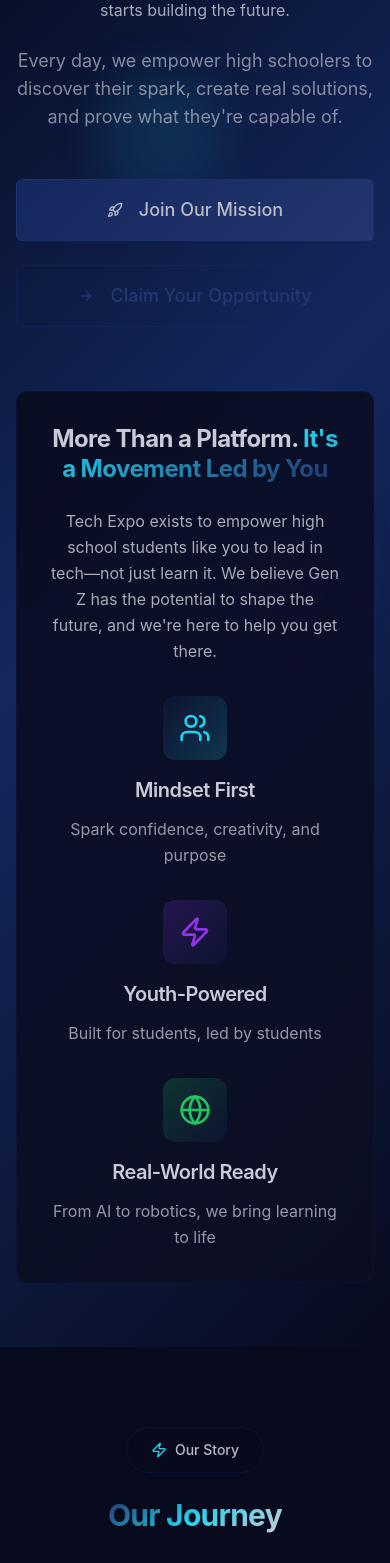
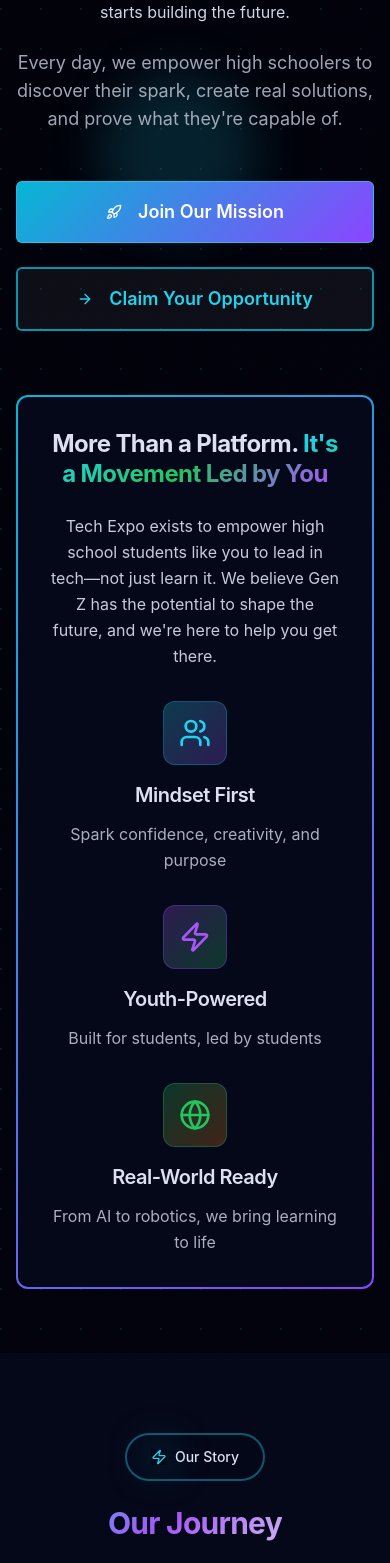
Before and after one commit to 15112011/Al-Rawda-Mosque, a React (Vite) app: page / in a window 390 px wide. Shown: the part 432-1995 px from the top of the page. Built offline with nearby package versions, Linux system fonts and the light colour scheme.

Commit message:
Enhance website color scheme
Make the website colors more vibrant and distinct.

```diff
--- a/src/components/HeroSection.tsx
+++ b/src/components/HeroSection.tsx
@@ -9,89 +9,90 @@ const HeroSection = () => {
       {/* Enhanced background with multiple layers */}
       <div className="absolute inset-0 tech-gradient"></div>
 
-      {/* Animated background elements */}
+      {/* Animated background elements with brighter colors */}
       <div className="absolute inset-0">
-        <div className="absolute top-1/4 left-1/4 w-32 h-32 bg-[rgb(var(--tech-cyan))]/10 rounded-full blur-xl animate-float"></div>
-        <div className="absolute top-3/4 right-1/4 w-24 h-24 bg-[rgb(var(--penn-blue))]/20 rounded-full blur-xl animate-float" style={{ animationDelay: '1s' }}></div>
-        <div className="absolute top-1/2 left-1/2 w-40 h-40 bg-[rgb(var(--tech-purple))]/10 rounded-full blur-xl animate-float" style={{ animationDelay: '2s' }}></div>
-        <div className="absolute top-20 right-1/3 w-20 h-20 bg-[rgb(var(--tech-cyan))]/15 rounded-full blur-xl animate-float" style={{ animationDelay: '3s' }}></div>
+        <div className="absolute top-1/4 left-1/4 w-40 h-40 bg-[rgb(var(--tech-cyan-bright))]/15 rounded-full blur-xl animate-float"></div>
+        <div className="absolute top-3/4 right-1/4 w-32 h-32 bg-[rgb(var(--tech-purple-bright))]/20 rounded-full blur-xl animate-float" style={{ animationDelay: '1s' }}></div>
+        <div className="absolute top-1/2 left-1/2 w-48 h-48 bg-[rgb(var(--tech-green-bright))]/12 rounded-full blur-xl animate-float" style={{ animationDelay: '2s' }}></div>
+        <div className="absolute top-20 right-1/3 w-28 h-28 bg-[rgb(var(--tech-orange-bright))]/18 rounded-full blur-xl animate-float" style={{ animationDelay: '3s' }}></div>
+        <div className="absolute bottom-1/4 left-1/3 w-36 h-36 bg-[rgb(var(--tech-pink))]/15 rounded-full blur-xl animate-float" style={{ animationDelay: '4s' }}></div>
       </div>
 
       {/* Grid pattern overlay */}
-      <div className="absolute inset-0 opacity-10">
+      <div className="absolute inset-0 opacity-15">
         <div className="absolute inset-0" style={{
-          backgroundImage: `radial-gradient(circle at 1px 1px, rgb(var(--penn-blue)) 1px, transparent 0)`,
+          backgroundImage: `radial-gradient(circle at 1px 1px, rgb(var(--tech-cyan)) 1px, transparent 0)`,
           backgroundSize: '40px 40px'
         }}></div>
       </div>
 
       <div className="container mx-auto container-padding text-center relative z-10">
         <div className="max-w-5xl mx-auto animate-fade-in-scale">
-          {/* Badge */}
-          <div className="inline-flex items-center gap-2 bg-[rgb(var(--rich-black))]/60 backdrop-blur-sm border border-[rgb(var(--penn-blue))]/30 rounded-full px-6 py-3 mb-8">
-            <Sparkles className="h-4 w-4 text-[rgb(var(--tech-cyan))]" />
-            <span className="text-sm font-medium text-[rgb(var(--french-gray))]">Student-Led Tech Revolution</span>
+          {/* Badge with vibrant colors */}
+          <div className="inline-flex items-center gap-2 bg-[rgb(var(--rich-black))]/70 backdrop-blur-sm border-2 border-[rgb(var(--tech-cyan-bright))]/40 rounded-full px-6 py-3 mb-8 hover-glow">
+            <Sparkles className="h-4 w-4 text-[rgb(var(--tech-cyan-bright))] animate-pulse-glow" />
+            <span className="text-sm font-medium text-[rgb(var(--french-gray-light))]">Student-Led Tech Revolution</span>
           </div>
 
           <h1 className="heading-xl mb-8 leading-tight">
             <span className="text-[rgb(var(--french-gray-light))]">Where</span>
             <br />
-            <span className="text-gradient">Gen Z meets real tech</span>
+            <span className="text-gradient animate-color-shift">Gen Z meets real tech</span>
           </h1>
 
-          <p className="text-body text-[rgb(var(--french-gray))]/90 mb-6 max-w-4xl mx-auto">
+          <p className="text-body text-[rgb(var(--french-gray-light))]/95 mb-6 max-w-4xl mx-auto">
             Tech Expo doesn't just talk tech — it builds it. A student-led revolution powering the next wave of tech creators.
             From raw potential to real impact, this is where the next generation starts building the future.
           </p>
 
-          <p className="text-lg text-[rgb(var(--french-gray))]/70 mb-12 max-w-3xl mx-auto">
+          <p className="text-lg text-[rgb(var(--french-gray))]/80 mb-12 max-w-3xl mx-auto">
             Every day, we empower high schoolers to discover their spark, create real solutions, and prove what they're capable of.
           </p>
 
           <div className="flex flex-col sm:flex-row gap-6 justify-center mb-16">
-            <Button className="btn-primary text-[rgb(var(--french-gray))] text-lg px-8 py-4 h-auto">
+            <Button className="btn-primary text-white text-lg px-8 py-4 h-auto font-semibold">
               <Rocket className="h-5 w-5 mr-2" />
               Join Our Mission
             </Button>
-            <Button className="btn-secondary text-lg px-8 py-4 h-auto">
+            <Button className="btn-secondary text-lg px-8 py-4 h-auto font-semibold">
               <ArrowRight className="h-5 w-5 mr-2" />
               Claim Your Opportunity
             </Button>
           </div>
 
           {/* Enhanced Why Tech Expo Section */}
-          <div className="card-gradient card-hover rounded-xl p-8 lg:p-12 mb-16 hover-glow">
+          <div className="card-gradient card-hover rounded-xl p-8 lg:p-12 mb-16 hover-glow border-gradient">
             <h2 className="heading-md mb-6 text-[rgb(var(--french-gray-light))]">
               More Than a Platform. <span className="text-gradient-alt">It's a Movement Led by You</span>
             </h2>
-            <p className="text-body text-[rgb(var(--french-gray))]/90 mb-8 max-w-3xl mx-auto">
+            <p className="text-body text-[rgb(var(--french-gray-light))]/90 mb-8 max-w-3xl mx-auto">
               Tech Expo exists to empower high school students like you to lead in tech—not just learn it.
               We believe Gen Z has the potential to shape the future, and we're here to help you get there.
             </p>
 
             <div className="grid grid-cols-1 md:grid-cols-3 gap-8">
               <div className="text-center group">
-                <div className="w-16 h-16 bg-gradient-to-br from-[rgb(var(--penn-blue))]/20 to-[rgb(var(--tech-cyan))]/20 rounded-xl flex items-center justify-center mx-auto mb-4 group-hover:scale-110 transition-transform duration-300">
-                  <Users className="h-8 w-8 text-[rgb(var(--tech-cyan))]" />
+                <div className="w-16 h-16 bg-gradient-to-br from-[rgb(var(--tech-cyan-bright))]/25 to-[rgb(var(--tech-purple-bright))]/25 rounded-xl flex items-center justify-center mx-auto mb-4 group-hover:scale-110 transition-transform duration-300 glow-cyan border border-[rgb(var(--tech-cyan))]/30">
+                  <Users className="h-8 w-8 text-[rgb(var(--tech-cyan-bright))]" />
                 </div>
                 <h3 className="text-xl font-semibold text-[rgb(var(--french-gray-light))] mb-3">Mindset First</h3>
-                <p className="text-[rgb(var(--french-gray))]/80">Spark confidence, creativity, and purpose</p>
+                <p className="text-[rgb(var(--french-gray))]/85">Spark confidence, creativity, and purpose</p>
               </div>
 
               <div className="text-center group">
-                <div className="w-16 h-16 bg-gradient-to-br from-[rgb(var(--tech-purple))]/20 to-[rgb(var(--penn-blue))]/20 rounded-xl flex items-center justify-center mx-auto mb-4 group-hover:scale-110 transition-transform duration-300">
-                  <Zap className="h-8 w-8 text-[rgb(var(--tech-purple))]" />
+                <div className="w-16 h-16 bg-gradient-to-br from-[rgb(var(--tech-purple-bright))]/25 to-[rgb(var(--tech-green-bright))]/25 rounded-xl flex items-center justify-center mx-auto mb-4 group-hover:scale-110 transition-transform duration-300 glow-purple border border-[rgb(var(--tech-purple))]/30">
+                  <Zap className="h-8 w-8 text-[rgb(var(--tech-purple-bright))]" />
                 </div>
                 <h3 className="text-xl font-semibold text-[rgb(var(--french-gray-light))] mb-3">Youth-Powered</h3>
-                <p className="text-[rgb(var(--french-gray))]/80">Built for students, led by students</p>
+                <p className="text-[rgb(var(--french-gray))]/85">Built for students, led by students</p>
               </div>
 
               <div className="text-center group">
-                <div className="w-16 h-16 bg-gradient-to-br from-[rgb(var(--tech-green))]/20 to-[rgb(var(--penn-blue))]/20 rounded-xl flex items-center justify-center mx-auto mb-4 group-hover:scale-110 transition-transform duration-300">
-                  <Globe className="h-8 w-8 text-[rgb(var(--tech-green))]" />
+                <div className="w-16 h-16 bg-gradient-to-br from-[rgb(var(--tech-green-bright))]/25 to-[rgb(var(--tech-orange-bright))]/25 rounded-xl flex items-center justify-center mx-auto mb-4 group-hover:scale-110 transition-transform duration-300 glow-green border border-[rgb(var(--tech-green))]/30">
+                  <Globe className="h-8 w-8 text-[rgb(var(--tech-green-bright))]" />
                 </div>
                 <h3 className="text-xl font-semibold text-[rgb(var(--french-gray-light))] mb-3">Real-World Ready</h3>
-                <p className="text-[rgb(var(--french-gray))]/80">From AI to robotics, we bring learning to life</p>
+                <p className="text-[rgb(var(--french-gray))]/85">From AI to robotics, we bring learning to life</p>
               </div>
             </div>
           </div>
--- a/src/components/TimelineSection.tsx
+++ b/src/components/TimelineSection.tsx
@@ -46,11 +46,11 @@ const TimelineSection = () => {
 
   const getColorClasses = (color: string) => {
     switch (color) {
-      case 'tech-purple': return 'from-[rgb(var(--tech-purple))]/20 to-[rgb(var(--penn-blue))]/20 text-[rgb(var(--tech-purple))]';
-      case 'tech-cyan': return 'from-[rgb(var(--tech-cyan))]/20 to-[rgb(var(--penn-blue))]/20 text-[rgb(var(--tech-cyan))]';
-      case 'tech-green': return 'from-[rgb(var(--tech-green))]/20 to-[rgb(var(--penn-blue))]/20 text-[rgb(var(--tech-green))]';
-      case 'tech-orange': return 'from-[rgb(var(--tech-orange))]/20 to-[rgb(var(--penn-blue))]/20 text-[rgb(var(--tech-orange))]';
-      default: return 'from-[rgb(var(--penn-blue))]/20 to-[rgb(var(--tech-cyan))]/20 text-[rgb(var(--penn-blue))]';
+      case 'tech-purple': return 'from-[rgb(var(--tech-purple-bright))]/25 to-[rgb(var(--tech-cyan-bright))]/25 text-[rgb(var(--tech-purple-bright))]';
+      case 'tech-cyan': return 'from-[rgb(var(--tech-cyan-bright))]/25 to-[rgb(var(--tech-green-bright))]/25 text-[rgb(var(--tech-cyan-bright))]';
+      case 'tech-green': return 'from-[rgb(var(--tech-green-bright))]/25 to-[rgb(var(--tech-orange-bright))]/25 text-[rgb(var(--tech-green-bright))]';
+      case 'tech-orange': return 'from-[rgb(var(--tech-orange-bright))]/25 to-[rgb(var(--tech-pink))]/25 text-[rgb(var(--tech-orange-bright))]';
+      default: return 'from-[rgb(var(--tech-cyan-bright))]/25 to-[rgb(var(--tech-purple-bright))]/25 text-[rgb(var(--tech-cyan-bright))]';
     }
   };
 
@@ -58,55 +58,55 @@ const TimelineSection = () => {
     <section className="section-padding bg-gradient-to-b from-[rgb(var(--rich-black))] to-[rgb(var(--rich-black-2))]">
       <div className="container mx-auto container-padding">
         <div className="text-center mb-16">
-          <div className="inline-flex items-center gap-2 bg-[rgb(var(--rich-black))]/60 backdrop-blur-sm border border-[rgb(var(--penn-blue))]/30 rounded-full px-6 py-3 mb-6">
-            <Zap className="h-4 w-4 text-[rgb(var(--tech-cyan))]" />
-            <span className="text-sm font-medium text-[rgb(var(--french-gray))]">Our Story</span>
+          <div className="inline-flex items-center gap-2 bg-[rgb(var(--rich-black))]/70 backdrop-blur-sm border-2 border-[rgb(var(--tech-cyan-bright))]/40 rounded-full px-6 py-3 mb-6 hover-glow">
+            <Zap className="h-4 w-4 text-[rgb(var(--tech-cyan-bright))] animate-pulse-glow" />
+            <span className="text-sm font-medium text-[rgb(var(--french-gray-light))]">Our Story</span>
           </div>
           <h2 className="heading-lg mb-6">
-            <span className="text-gradient">Our Journey</span>
+            <span className="text-gradient animate-color-shift">Our Journey</span>
           </h2>
-          <p className="text-body text-[rgb(var(--french-gray))]/80 max-w-3xl mx-auto">
+          <p className="text-body text-[rgb(var(--french-gray-light))]/85 max-w-3xl mx-auto">
             From a bold idea to a growing movement, here's how Tech Expo began transforming tech education for Gen Z.
           </p>
         </div>
 
         <div className="max-w-5xl mx-auto">
           <div className="relative">
-            {/* Enhanced timeline line */}
-            <div className="absolute left-1/2 transform -translate-x-px h-full w-0.5 bg-gradient-to-b from-[rgb(var(--penn-blue))]/30 via-[rgb(var(--tech-cyan))]/50 to-[rgb(var(--penn-blue))]/30"></div>
+            {/* Enhanced timeline line with gradient */}
+            <div className="absolute left-1/2 transform -translate-x-px h-full w-1 bg-gradient-to-b from-[rgb(var(--tech-cyan-bright))]/40 via-[rgb(var(--tech-purple-bright))]/60 to-[rgb(var(--tech-green-bright))]/40 rounded-full"></div>
 
             {timelineEvents.map((event, index) => (
               <div key={index} className={`relative flex items-center ${index % 2 === 0 ? 'justify-start' : 'justify-end'} mb-12 last:mb-0`}>
-                {/* Enhanced timeline dot */}
-                <div className={`absolute left-1/2 transform -translate-x-1/2 w-6 h-6 rounded-full border-4 border-[rgb(var(--rich-black))] z-10 bg-gradient-to-br ${getColorClasses(event.color).split(' ').slice(0, 2).join(' ')}`}></div>
+                {/* Enhanced timeline dot with glow */}
+                <div className={`absolute left-1/2 transform -translate-x-1/2 w-8 h-8 rounded-full border-4 border-[rgb(var(--rich-black))] z-10 bg-gradient-to-br ${getColorClasses(event.color).split(' ').slice(0, 2).join(' ')} animate-pulse-glow`}></div>
 
-                {/* Content card */}
-                <Card className={`w-5/12 ${index % 2 === 0 ? 'mr-auto' : 'ml-auto'} card-gradient card-hover hover-glow animate-slide-up`} style={{ animationDelay: `${index * 200}ms` }}>
+                {/* Content card with enhanced styling */}
+                <Card className={`w-5/12 ${index % 2 === 0 ? 'mr-auto' : 'ml-auto'} card-gradient card-hover hover-glow animate-slide-up border-2 border-[rgb(var(--tech-cyan))]/30`} style={{ animationDelay: `${index * 200}ms` }}>
                   <CardContent className="p-8">
                     <div className="flex items-center gap-3 mb-4">
-                      <Badge className={`bg-gradient-to-r ${getColorClasses(event.color)} border-none text-xs px-3 py-1.5 font-medium`}>
+                      <Badge className={`bg-gradient-to-r ${getColorClasses(event.color)} border-2 border-current text-xs px-3 py-1.5 font-bold`}>
                         {event.type === 'milestone' ? 'Launch' : event.type === 'upcoming' ? 'Coming Soon' : 'Event'}
                       </Badge>
-                      <div className="flex items-center gap-1 text-sm text-[rgb(var(--french-gray))]/70">
-                        <Calendar className="h-4 w-4" />
+                      <div className="flex items-center gap-1 text-sm text-[rgb(var(--french-gray-light))]/80">
+                        <Calendar className="h-4 w-4 text-[rgb(var(--tech-cyan-bright))]" />
                         {event.date}
                       </div>
                     </div>
 
                     <h3 className="text-xl font-bold text-[rgb(var(--french-gray-light))] mb-4">{event.title}</h3>
-                    <p className="text-[rgb(var(--french-gray))]/90 mb-6 leading-relaxed">{event.description}</p>
+                    <p className="text-[rgb(var(--french-gray-light))]/90 mb-6 leading-relaxed">{event.description}</p>
 
                     {(event.attendees || event.location) && (
                       <div className="flex flex-wrap gap-4 text-sm">
                         {event.location && (
-                          <div className="flex items-center gap-2 text-[rgb(var(--french-gray))]/80">
-                            <MapPin className="h-4 w-4 text-[rgb(var(--tech-cyan))]" />
+                          <div className="flex items-center gap-2 text-[rgb(var(--french-gray-light))]/85">
+                            <MapPin className="h-4 w-4 text-[rgb(var(--tech-cyan-bright))]" />
                             {event.location}
                           </div>
                         )}
                         {event.attendees && (
-                          <div className="flex items-center gap-2 text-[rgb(var(--french-gray))]/80">
-                            <Users className="h-4 w-4 text-[rgb(var(--tech-green))]" />
+                          <div className="flex items-center gap-2 text-[rgb(var(--french-gray-light))]/85">
+                            <Users className="h-4 w-4 text-[rgb(var(--tech-green-bright))]" />
                             {event.attendees} attendees
                           </div>
                         )}
--- a/src/index.css
+++ b/src/index.css
@@ -44,26 +44,32 @@
     --sidebar-border: 8 11 30;
     --sidebar-ring: 17 35 85;
 
-    /* Enhanced Color Palette */
-    --french-gray: 185 188 200;
-    --french-gray-light: 200 203 215;
-    --french-gray-dark: 170 173 185;
+    /* Enhanced Color Palette - More Vibrant */
+    --french-gray: 200 205 220;
+    --french-gray-light: 220 225 240;
+    --french-gray-dark: 160 165 180;
 
-    --rich-black: 8 11 30;
-    --rich-black-2: 2 3 13;
-    --rich-black-3: 4 8 31;
-    --rich-black-light: 12 15 35;
+    --rich-black: 5 8 25;
+    --rich-black-2: 1 2 10;
+    --rich-black-3: 3 6 28;
+    --rich-black-light: 10 13 32;
 
-    --penn-blue: 20 40 95;
-    --penn-blue-light: 35 55 110;
-    --penn-blue-dark: 15 30 75;
-    --penn-blue-accent: 25 45 100;
+    --penn-blue: 25 50 120;
+    --penn-blue-light: 45 75 150;
+    --penn-blue-dark: 15 35 90;
+    --penn-blue-accent: 35 65 140;
 
-    /* Accent Colors */
-    --tech-cyan: 34 211 238;
-    --tech-purple: 147 51 234;
-    --tech-green: 34 197 94;
-    --tech-orange: 249 115 22;
+    /* More Vibrant Accent Colors */
+    --tech-cyan: 6 182 212;
+    --tech-cyan-bright: 34 211 238;
+    --tech-purple: 139 69 255;
+    --tech-purple-bright: 168 85 247;
+    --tech-green: 16 185 129;
+    --tech-green-bright: 34 197 94;
+    --tech-orange: 251 146 60;
+    --tech-orange-bright: 249 115 22;
+    --tech-pink: 236 72 153;
+    --tech-yellow: 250 204 21;
   }
 }
 
@@ -93,12 +99,12 @@
   }
 
   ::-webkit-scrollbar-thumb {
-    background: linear-gradient(180deg, rgb(var(--penn-blue)), rgb(var(--penn-blue-light)));
+    background: linear-gradient(180deg, rgb(var(--tech-cyan)), rgb(var(--tech-purple)));
     border-radius: 4px;
   }
 
   ::-webkit-scrollbar-thumb:hover {
-    background: linear-gradient(180deg, rgb(var(--penn-blue-light)), rgb(var(--penn-blue-accent)));
+    background: linear-gradient(180deg, rgb(var(--tech-cyan-bright)), rgb(var(--tech-purple-bright)));
   }
 
   /* Typography improvements */
@@ -112,17 +118,19 @@
 }
 
 @layer utilities {
-  /* Enhanced gradients */
+  /* Enhanced gradients with more vibrant colors */
   .tech-gradient {
     background: linear-gradient(135deg,
       rgb(var(--rich-black-2)),
-      rgb(var(--penn-blue)),
+      rgb(var(--penn-blue))/80,
+      rgb(var(--tech-purple))/20,
       rgb(var(--rich-black))
     );
   }
 
   .tech-gradient-reverse {
     background: linear-gradient(135deg,
+      rgb(var(--tech-cyan))/20,
       rgb(var(--penn-blue)),
       rgb(var(--rich-black-2)),
       rgb(var(--rich-black-3))
@@ -131,8 +139,8 @@
 
   .text-gradient {
     background: linear-gradient(135deg,
-      rgb(var(--penn-blue-light)),
-      rgb(var(--tech-cyan)),
+      rgb(var(--tech-cyan-bright)),
+      rgb(var(--tech-purple-bright)),
       rgb(var(--french-gray-light))
     );
     -webkit-background-clip: text;
@@ -142,44 +150,59 @@
 
   .text-gradient-alt {
     background: linear-gradient(135deg,
-      rgb(var(--tech-cyan)),
-      rgb(var(--penn-blue-light))
+      rgb(var(--tech-cyan-bright)),
+      rgb(var(--tech-green-bright)),
+      rgb(var(--tech-purple-bright))
     );
     -webkit-background-clip: text;
     -webkit-text-fill-color: transparent;
     background-clip: text;
   }
 
-  /* Enhanced glow effects */
+  /* Enhanced glow effects with brighter colors */
   .glow-effect {
     box-shadow:
-      0 0 20px rgb(var(--penn-blue) / 0.3),
-      0 0 40px rgb(var(--penn-blue) / 0.1);
+      0 0 25px rgb(var(--tech-cyan) / 0.4),
+      0 0 50px rgb(var(--tech-cyan) / 0.2);
   }
 
   .hover-glow:hover {
     box-shadow:
-      0 0 30px rgb(var(--penn-blue) / 0.5),
-      0 0 60px rgb(var(--penn-blue) / 0.2),
-      inset 0 1px 0 rgb(var(--penn-blue) / 0.1);
+      0 0 40px rgb(var(--tech-cyan) / 0.6),
+      0 0 80px rgb(var(--tech-cyan) / 0.3),
+      inset 0 1px 0 rgb(var(--tech-cyan) / 0.2);
     transition: all 0.3s ease;
   }
 
   .glow-cyan:hover {
     box-shadow:
-      0 0 30px rgb(var(--tech-cyan) / 0.4),
-      0 0 60px rgb(var(--tech-cyan) / 0.1);
+      0 0 35px rgb(var(--tech-cyan-bright) / 0.5),
+      0 0 70px rgb(var(--tech-cyan-bright) / 0.2);
     transition: all 0.3s ease;
   }
 
-  /* Card enhancements */
+  .glow-purple:hover {
+    box-shadow:
+      0 0 35px rgb(var(--tech-purple-bright) / 0.5),
+      0 0 70px rgb(var(--tech-purple-bright) / 0.2);
+    transition: all 0.3s ease;
+  }
+
+  .glow-green:hover {
+    box-shadow:
+      0 0 35px rgb(var(--tech-green-bright) / 0.5),
+      0 0 70px rgb(var(--tech-green-bright) / 0.2);
+    transition: all 0.3s ease;
+  }
+
+  /* Card enhancements with brighter borders */
   .card-gradient {
     background: linear-gradient(135deg,
-      rgb(var(--rich-black) / 0.9),
-      rgb(var(--rich-black-light) / 0.8)
+      rgb(var(--rich-black) / 0.95),
+      rgb(var(--rich-black-light) / 0.9)
     );
-    backdrop-filter: blur(10px);
-    border: 1px solid rgb(var(--penn-blue) / 0.2);
+    backdrop-filter: blur(12px);
+    border: 1px solid rgb(var(--tech-cyan) / 0.3);
   }
 
   .card-hover {
@@ -187,40 +210,42 @@
   }
 
   .card-hover:hover {
-    transform: translateY(-2px);
-    border-color: rgb(var(--penn-blue) / 0.4);
+    transform: translateY(-3px);
+    border-color: rgb(var(--tech-cyan-bright) / 0.6);
   }
 
-  /* Button enhancements */
+  /* Button enhancements with vibrant colors */
   .btn-primary {
     background: linear-gradient(135deg,
-      rgb(var(--penn-blue)),
-      rgb(var(--penn-blue-light))
+      rgb(var(--tech-cyan)),
+      rgb(var(--tech-purple))
     );
-    border: 1px solid rgb(var(--penn-blue-light) / 0.5);
+    border: 1px solid rgb(var(--tech-cyan-bright) / 0.7);
     transition: all 0.3s ease;
+    color: white;
   }
 
   .btn-primary:hover {
     background: linear-gradient(135deg,
-      rgb(var(--penn-blue-light)),
-      rgb(var(--penn-blue-accent))
+      rgb(var(--tech-cyan-bright)),
+      rgb(var(--tech-purple-bright))
     );
-    box-shadow: 0 8px 25px rgb(var(--penn-blue) / 0.3);
-    transform: translateY(-1px);
+    box-shadow: 0 10px 30px rgb(var(--tech-cyan) / 0.4);
+    transform: translateY(-2px);
   }
 
   .btn-secondary {
-    background: transparent;
-    border: 1px solid rgb(var(--penn-blue) / 0.6);
-    color: rgb(var(--penn-blue-light));
+    background: rgba(255, 255, 255, 0.05);
+    border: 2px solid rgb(var(--tech-cyan) / 0.8);
+    color: rgb(var(--tech-cyan-bright));
     transition: all 0.3s ease;
   }
 
   .btn-secondary:hover {
-    background: rgb(var(--penn-blue) / 0.1);
-    border-color: rgb(var(--penn-blue-light));
-    color: rgb(var(--french-gray));
+    background: rgb(var(--tech-cyan) / 0.15);
+    border-color: rgb(var(--tech-cyan-bright));
+    color: white;
+    box-shadow: 0 8px 25px rgb(var(--tech-cyan) / 0.3);
   }
 
   /* Enhanced animations */
@@ -229,14 +254,14 @@
       transform: translateY(0px);
     }
     50% {
-      transform: translateY(-15px);
+      transform: translateY(-20px);
     }
   }
 
   @keyframes slide-up {
     from {
       opacity: 0;
-      transform: translateY(40px);
+      transform: translateY(50px);
     }
     to {
       opacity: 1;
@@ -247,7 +272,7 @@
   @keyframes fade-in-scale {
     from {
       opacity: 0;
-      transform: scale(0.95) translateY(20px);
+      transform: scale(0.9) translateY(30px);
     }
     to {
       opacity: 1;
@@ -257,10 +282,22 @@
 
   @keyframes pulse-glow {
     0%, 100% {
-      box-shadow: 0 0 20px rgb(var(--penn-blue) / 0.3);
+      box-shadow: 0 0 25px rgb(var(--tech-cyan) / 0.4);
     }
     50% {
-      box-shadow: 0 0 40px rgb(var(--penn-blue) / 0.6);
+      box-shadow: 0 0 50px rgb(var(--tech-cyan) / 0.8);
+    }
+  }
+
+  @keyframes color-shift {
+    0% {
+      background-position: 0% 50%;
+    }
+    50% {
+      background-position: 100% 50%;
+    }
+    100% {
+      background-position: 0% 50%;
     }
   }
 
@@ -280,9 +317,14 @@
     animation: pulse-glow 3s ease-in-out infinite;
   }
 
+  .animate-color-shift {
+    animation: color-shift 4s ease-in-out infinite;
+    background-size: 200% 200%;
+  }
+
   /* Spacing utilities */
   .section-padding {
-    @apply py-20 lg:py-24;
+    @apply py-20 lg:py-28;
   }
 
   .container-padding {
@@ -307,14 +349,40 @@
   }
 
   .text-accent {
-    color: rgb(var(--tech-cyan));
+    color: rgb(var(--tech-cyan-bright));
   }
 
   .text-success {
-    color: rgb(var(--tech-green));
+    color: rgb(var(--tech-green-bright));
   }
 
   .text-warning {
-    color: rgb(var(--tech-orange));
+    color: rgb(var(--tech-orange-bright));
+  }
+
+  .text-purple {
+    color: rgb(var(--tech-purple-bright));
+  }
+
+  /* Background utilities */
+  .bg-gradient-primary {
+    background: linear-gradient(135deg,
+      rgb(var(--tech-cyan))/10,
+      rgb(var(--tech-purple))/10
+    );
+  }
+
+  .bg-gradient-secondary {
+    background: linear-gradient(135deg,
+      rgb(var(--tech-green))/10,
+      rgb(var(--tech-orange))/10
+    );
+  }
+
+  /* Border utilities */
+  .border-gradient {
+    border: 2px solid transparent;
+    background: linear-gradient(rgb(var(--rich-black)), rgb(var(--rich-black))) padding-box,
+                linear-gradient(135deg, rgb(var(--tech-cyan)), rgb(var(--tech-purple))) border-box;
   }
 }
```
